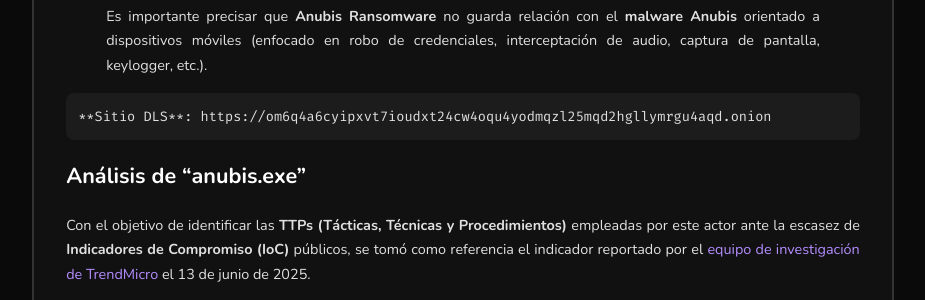
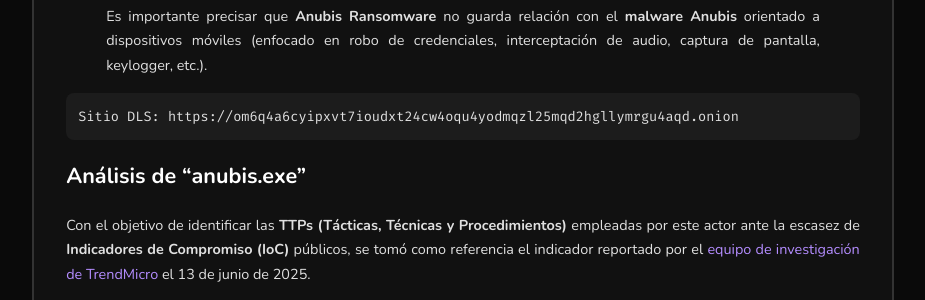
Before and after one commit to NaotaClone/naotaclone.github.io, a Jekyll site: the page built from _posts/2026-01-16-anubis-ransomware.md, in a window 1280 px wide and 900 px high, scrolled down 3872 px. Shown: the part 152-452 px from the top of the window, without its empty margins (177-1102 px from the left). Built offline with Jekyll 4.4.1, drawn with Linux system fonts in a browser that asks for light colours.

```diff
--- a/_posts/2026-01-16-anubis-ransomware.md
+++ b/_posts/2026-01-16-anubis-ransomware.md
@@ -39,7 +39,7 @@ El operador afirma contar con la capacidad de generar reportes de compromiso en
 
 > Es importante precisar que **Anubis Ransomware** no guarda relación con el **malware Anubis** orientado a dispositivos móviles (enfocado en robo de credenciales, interceptación de audio, captura de pantalla, keylogger, etc.).
 
-`**Sitio DLS**: https://om6q4a6cyipxvt7ioudxt24cw4oqu4yodmqzl25mqd2hgllymrgu4aqd.onion`
+`Sitio DLS: https://om6q4a6cyipxvt7ioudxt24cw4oqu4yodmqzl25mqd2hgllymrgu4aqd.onion`
 
 ## Análisis de "anubis.exe"
 
```
